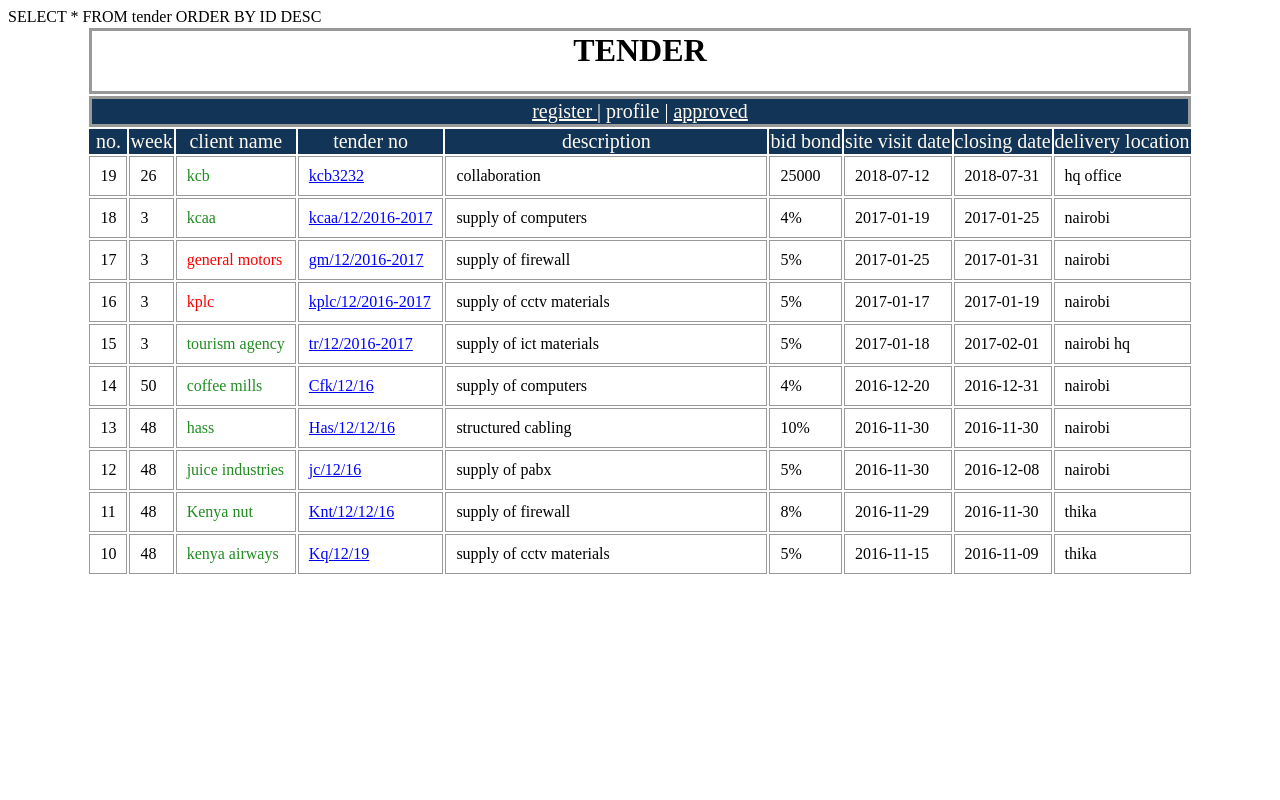
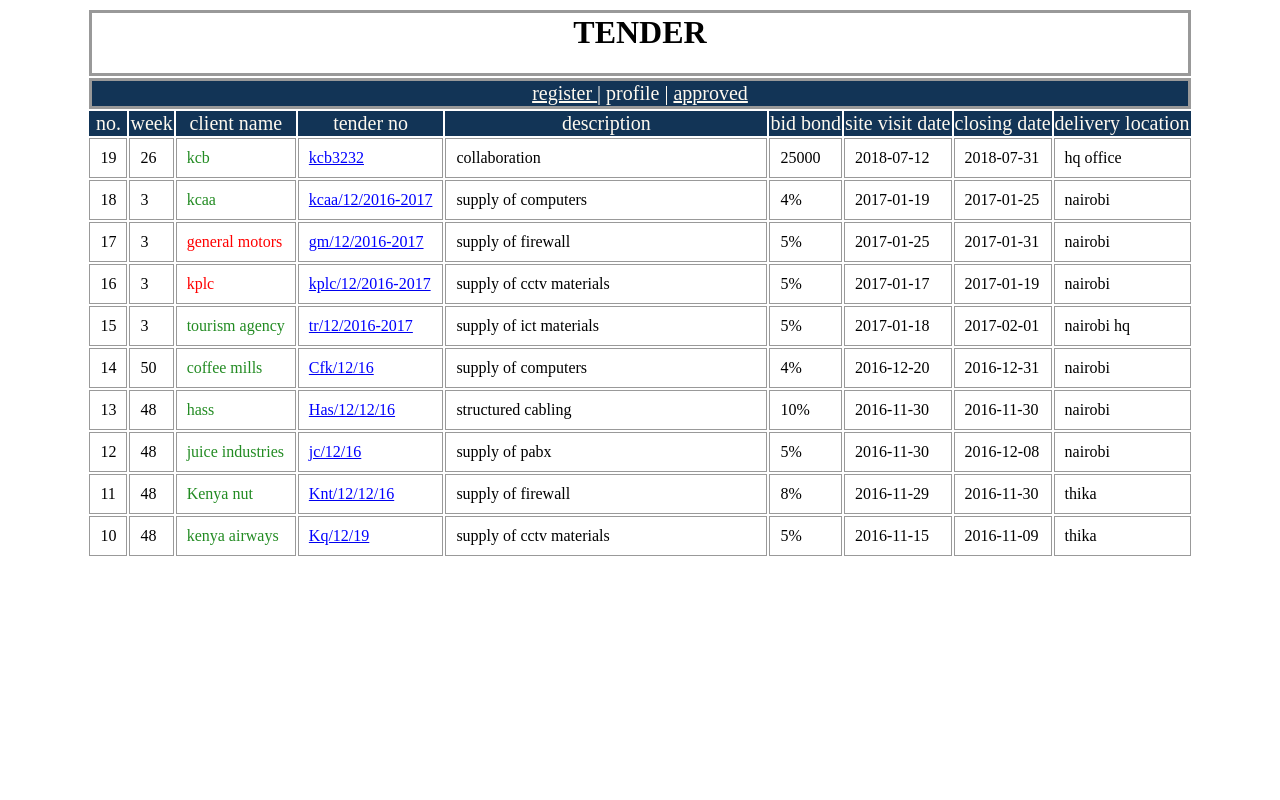
Before and after one commit to githiikihiu/konvergenz, a PHP site: page /profile.php in a window 1280 px wide. Run offline with PHP 8.4, Linux system fonts and the light colour scheme; data comes from the database, SQL or seed files in the repository.

Commit message:
Update profile.php

```diff
--- a/profile.php
+++ b/profile.php
@@ -34,7 +34,7 @@
 
 	if ($db_found) {
 
-							print $SQL = "SELECT * FROM tender ORDER BY ID DESC";
+							$SQL = "SELECT * FROM tender ORDER BY ID DESC";
 							$result = mysql_query($SQL);
 							$rows=mysql_num_rows($result);
 							$loopCount = 1;
```
